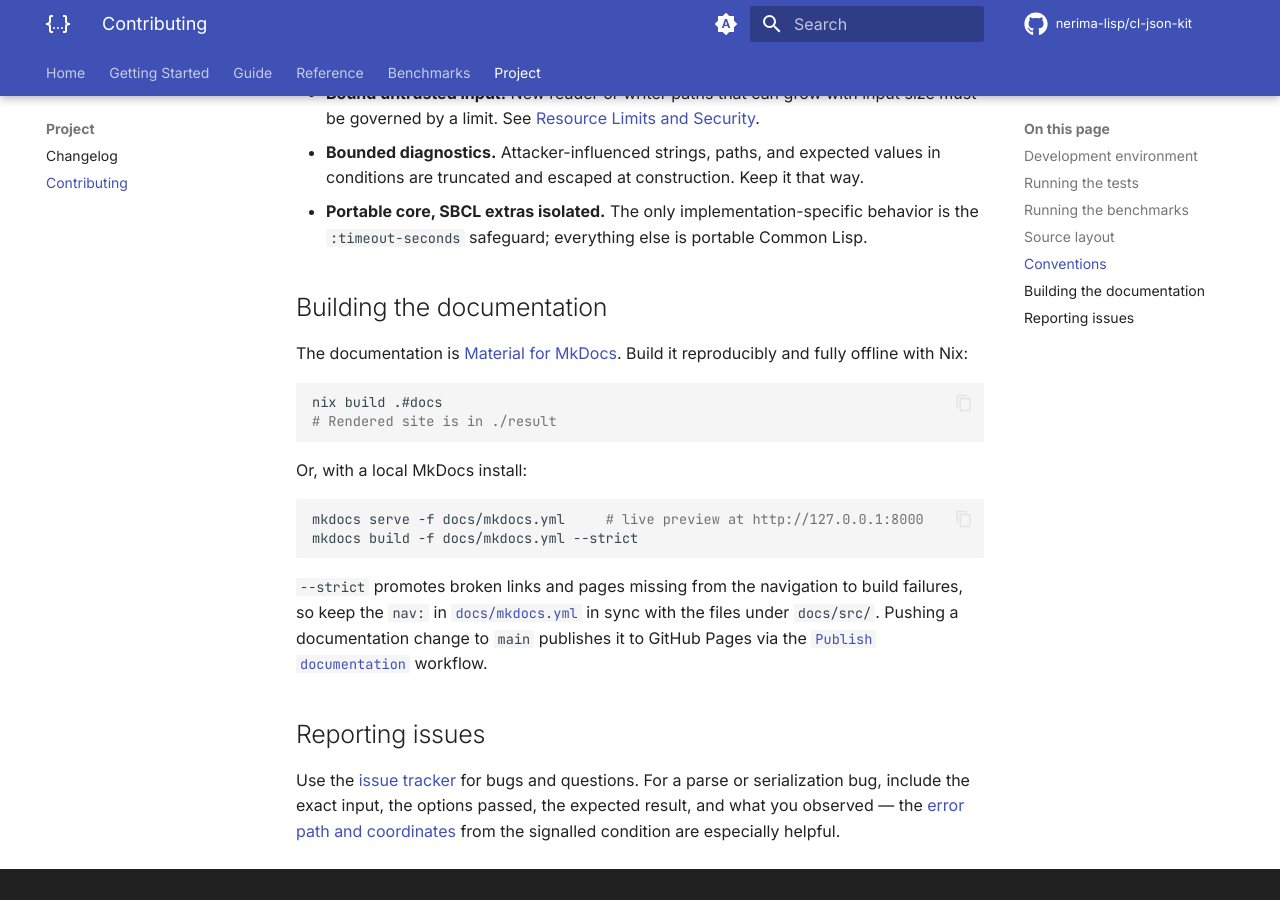
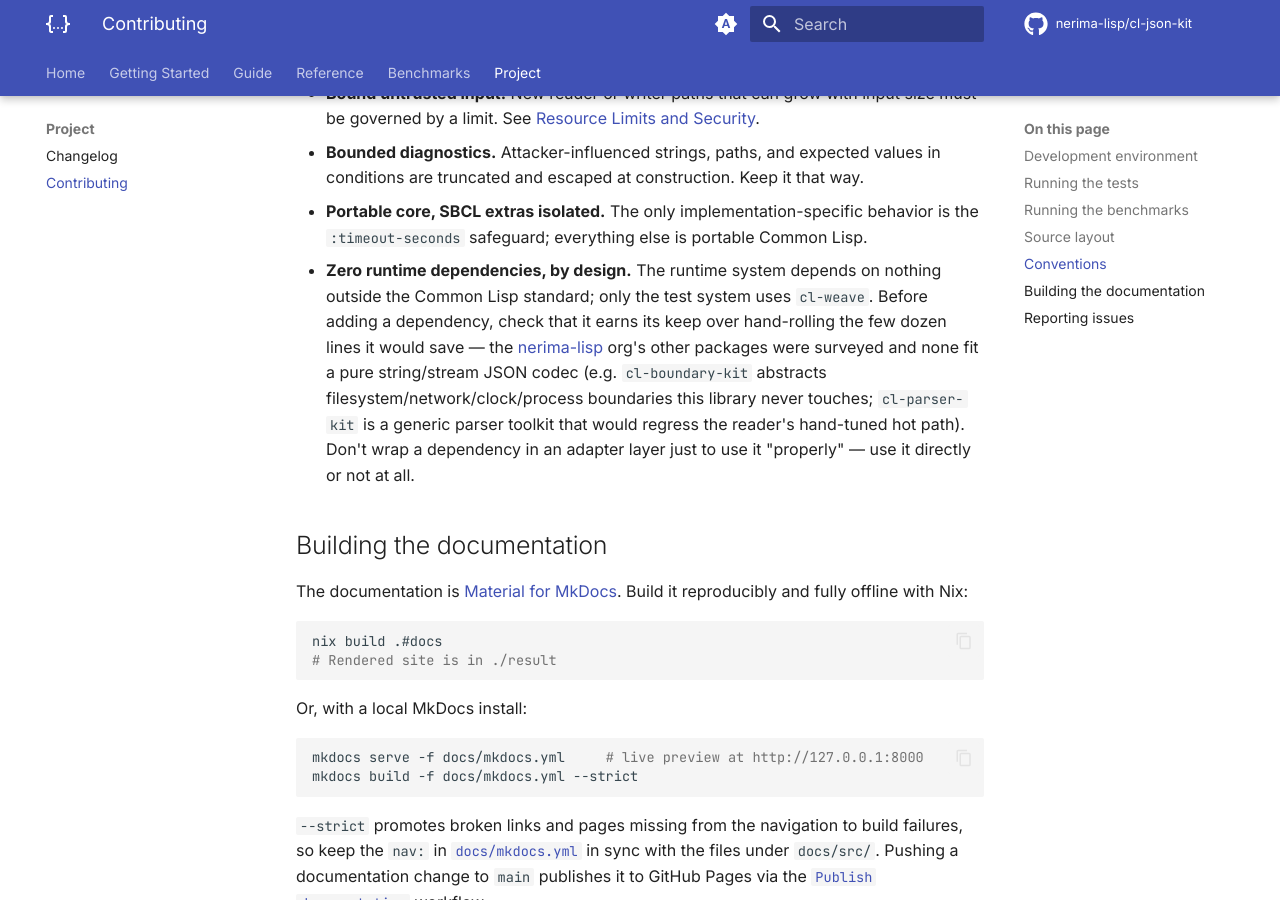
Before and after one commit to nerima-lisp/cl-json-kit, an MkDocs documentation site: the page built from docs/src/contributing.md, in a window 1280 px wide and 900 px high, scrolled down 2010 px. Built offline with MkDocs 1.6.1 and Material for MkDocs 9.7.7, drawn with Linux system fonts in a browser that asks for light colours; comment, search, counter and statistics services are not loaded.

Commit message:
docs: record the nerima-lisp dependency survey outcome in CONTRIBUTING conventions

```diff
--- a/docs/src/contributing.md
+++ b/docs/src/contributing.md
@@ -85,6 +85,17 @@ symbols listed there are part of the supported API. See the
 - **Portable core, SBCL extras isolated.** The only implementation-specific
   behavior is the `:timeout-seconds` safeguard; everything else is portable
   Common Lisp.
+- **Zero runtime dependencies, by design.** The runtime system depends on
+  nothing outside the Common Lisp standard; only the test system uses
+  `cl-weave`. Before adding a dependency, check that it earns its keep over
+  hand-rolling the few dozen lines it would save — the
+  [nerima-lisp](https://github.com/orgs/nerima-lisp/repositories) org's other
+  packages were surveyed and none fit a pure string/stream JSON codec (e.g.
+  `cl-boundary-kit` abstracts filesystem/network/clock/process boundaries
+  this library never touches; `cl-parser-kit` is a generic parser toolkit
+  that would regress the reader's hand-tuned hot path). Don't wrap a
+  dependency in an adapter layer just to use it "properly" — use it directly
+  or not at all.
 
 ## Building the documentation
 
```
